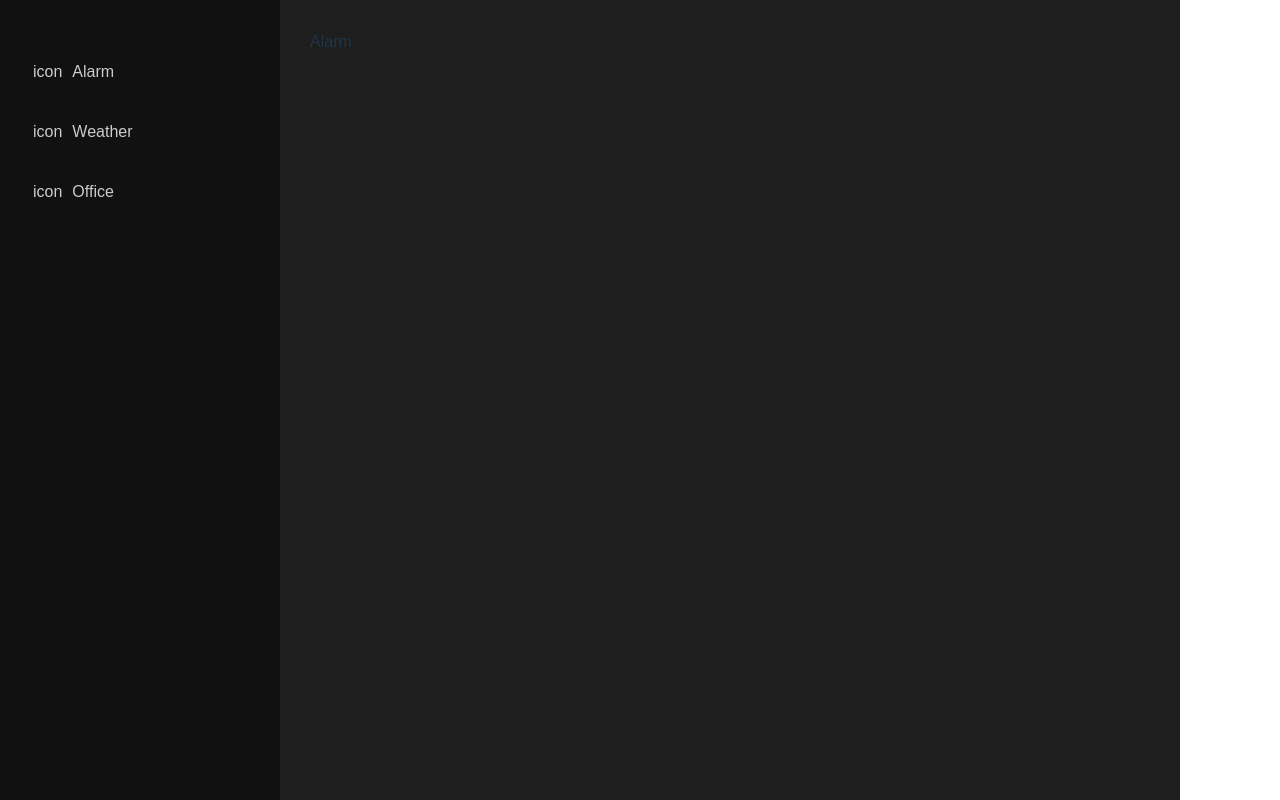
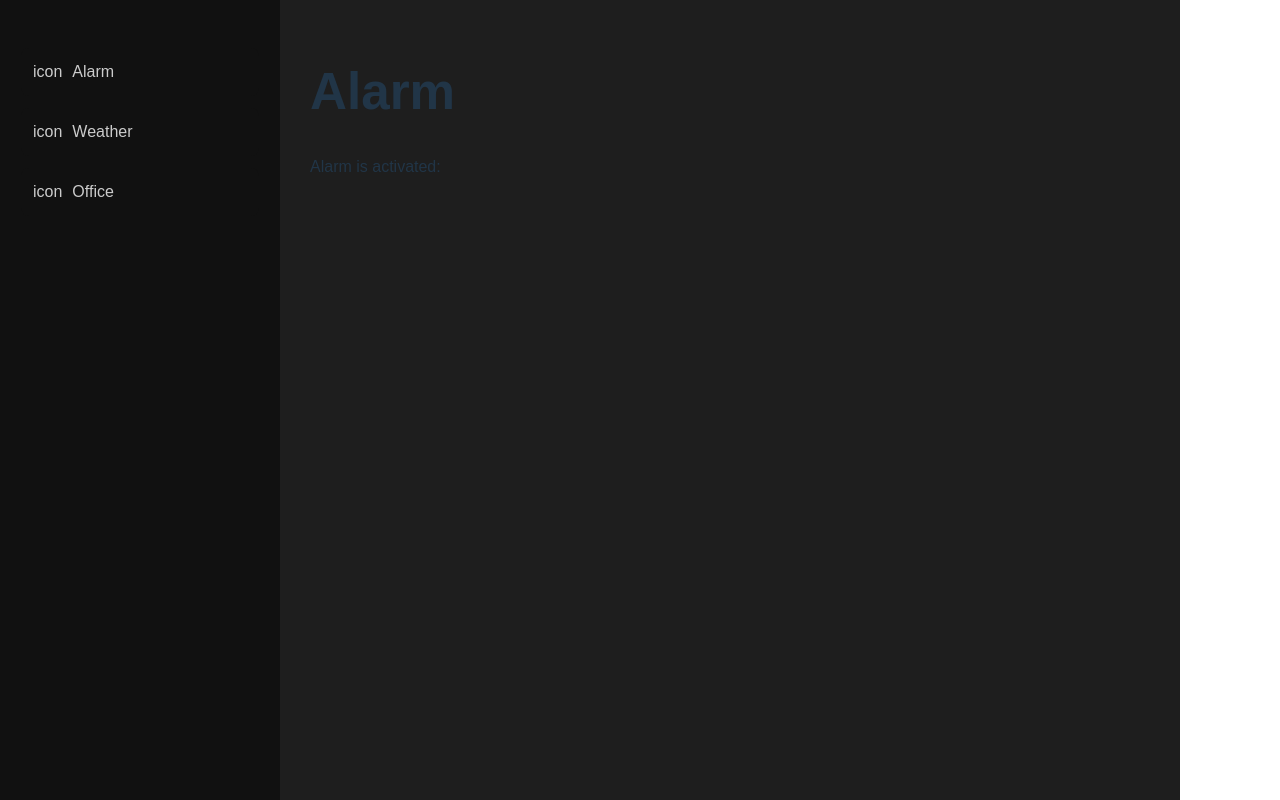
Before and after one commit to ezeflt/smart-room, a React (Vite) app in the folder front/: page /alarm/user_id in a window 1280 px wide. Built offline with nearby package versions, Linux system fonts and the light colour scheme; no server answers.

Commit message:
Set main

```diff
--- a/front/package.json
+++ b/front/package.json
@@ -4,7 +4,7 @@
     "version": "0.0.0",
     "type": "module",
     "scripts": {
-        "dev": "vite --host",
+        "dev": "vite",
         "build": "vite build",
         "lint": "eslint .",
         "preview": "vite preview"
--- a/front/src/App.tsx
+++ b/front/src/App.tsx
@@ -1,7 +1,6 @@
 import './App.css';
 import { Outlet } from 'react-router-dom';
 import Navbar from './layouts/Navbar';
-import React from 'react';
 
 function App() {
     return (
--- a/front/src/main.jsx
+++ b/front/src/main.jsx
@@ -6,7 +6,6 @@ import { Provider } from 'react-redux';
 import AppRoutes from './routes';
 import { store } from './store/configReducer';
 import { QueryClient, QueryClientProvider } from '@tanstack/react-query';
-import React from 'react';
 
 const queryClient = new QueryClient();
 
--- a/front/src/pages/Alarm/Alarm.tsx
+++ b/front/src/pages/Alarm/Alarm.tsx
@@ -1,20 +1,41 @@
 import { useParams } from 'react-router-dom';
 import './alarm.css';
-import { useQuery } from '@tanstack/react-query';
-import { getAlarm } from '../../protocol/api';
+import { useMutation, useQuery } from '@tanstack/react-query';
+import { getAlarm, putAlarm } from '../../protocol/api';
+import { useDispatch, useSelector } from 'react-redux';
+import { globalSelector, State } from '../../store/selector';
+import { GlobalState, setAlarm } from '../../store/global';
 
 const Alarm = () => {
+    const dispatch = useDispatch();
+    const global = useSelector<State, GlobalState>(globalSelector);
+
     // QUERY
     const { id: idFromUrl } = useParams();
 
     // REQUESTS
-    const weather = useQuery({
-        queryKey: ['getWeather', idFromUrl],
+    const alarm = useQuery({
+        queryKey: ['getAlarm', idFromUrl],
         queryFn: () => getAlarm(idFromUrl as string),
         enabled: !!idFromUrl,
     });
 
-    return <>Alarm</>;
+    const handleActivateAlarm = useMutation({
+        mutationFn: () => putAlarm({ userId: idFromUrl as string, enabled: true }),
+        onSettled: () => dispatch(setAlarm({ isActivated: true })),
+    });
+
+    const handleDeactivateAlarm = useMutation({
+        mutationFn: () => putAlarm({ userId: idFromUrl as string, enabled: false }),
+        onSettled: () => dispatch(setAlarm({ isActivated: false })),
+    });
+
+    return (
+        <>
+            <h1>Alarm</h1>
+            <span>Alarm is activated: {global.alarm.isActivated}</span>
+        </>
+    );
 };
 
 export default Alarm;
--- a/front/src/pages/Office/Office.tsx
+++ b/front/src/pages/Office/Office.tsx
@@ -8,7 +8,7 @@ const Office = () => {
 
     // REQUESTS
     const office = useQuery({
-        queryKey: ['getWeather', idFromUrl],
+        queryKey: ['getOffice', idFromUrl],
         queryFn: () => () => '',
         enabled: !!idFromUrl
     });
--- a/front/src/protocol/api.ts
+++ b/front/src/protocol/api.ts
@@ -9,6 +9,11 @@ const api = axios.create({
     },
 });
 
+export const putAlarm = async ({ userId, enabled }: { userId: string; enabled: boolean }) => {
+    const res = await api.post<AlarmResponse>(`alarm/${userId}`, { enabled });
+    return res.data;
+};
+
 export const getAlarm = async (userId: string) => {
     const res = await api.get<AlarmResponse>(`alarm/${userId}`);
     return res.data;
--- a/front/src/store/global.ts
+++ b/front/src/store/global.ts
@@ -1,18 +1,28 @@
 import { createSlice, PayloadAction } from '@reduxjs/toolkit';
 
 export interface GlobalState {
+    alarm: {
+        isActivated: boolean;
+    };
 }
 
 const initialState: GlobalState = {
+    alarm: {
+        isActivated: false,
+    },
 };
 
 export const userSlice = createSlice({
     name: 'global',
     initialState,
     reducers: {
+        setAlarm: (state: GlobalState, action: PayloadAction<GlobalState['alarm']>) => {
+            state.alarm = action.payload;
+            return state;
+        },
     },
 });
 
-export const { } = userSlice.actions;
+export const { setAlarm } = userSlice.actions;
 
 export default userSlice.reducer;
```
